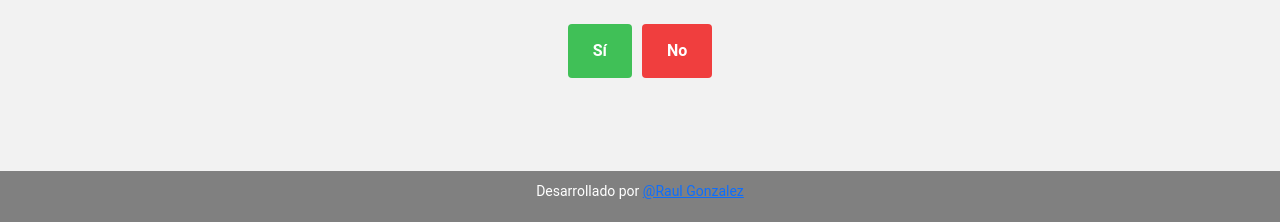
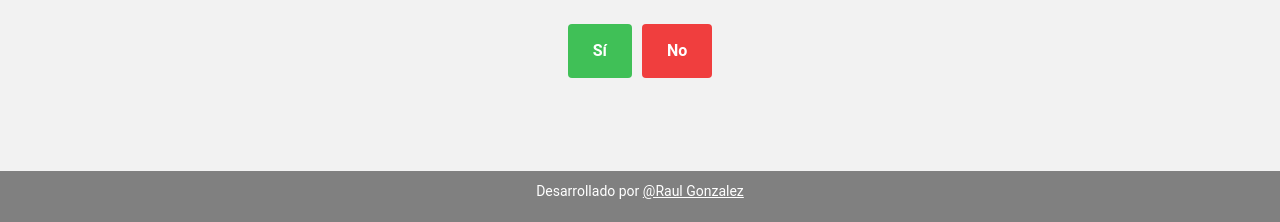
Before and after one commit to rulofw98/valentine, a plain HTML site: page index.html in a window 1280 px wide. Shown: the part 578-800 px from the top of the page. Drawn offline with nearby package versions, Linux system fonts and the light colour scheme; a web font is replaced by a local one.

Commit message:
Update index.html

```diff
--- a/index.html
+++ b/index.html
@@ -25,7 +25,7 @@
 
     <footer>
        <div class="footer">
-            <p class="text-white">Desarrollado por <a href="#">@Raul Gonzalez</a></p>
+            <p class="text-white">Desarrollado por <a href="#" class="text-white">@Raul Gonzalez</a></p>
        </div>
     </footer>
 
```
